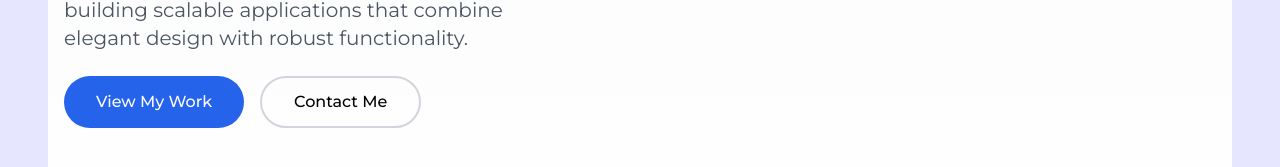
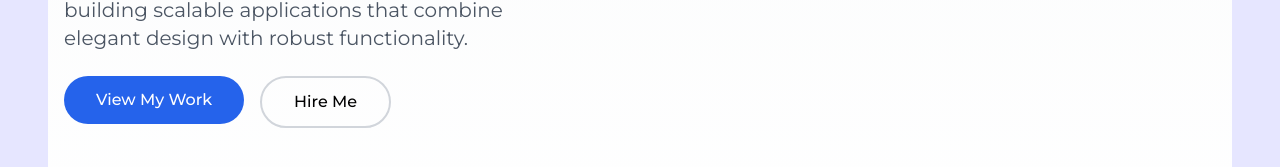
Before and after one commit to Megagig/Megagig_Blog, a React (Vite) app: page / in a window 1280 px wide. Shown: the part 424-591 px from the top of the page. Built offline with nearby package versions, Linux system fonts and the light colour scheme; no server answers.

Commit message:
Add links to the buttons in the Hero section

```diff
--- a/src/pages/Home/components/Hero.jsx
+++ b/src/pages/Home/components/Hero.jsx
@@ -1,5 +1,6 @@
 import { Github, Linkedin, Twitter } from 'lucide-react';
 import Image from '../../../components/Image';
+import { Link } from 'react-router-dom';
 
 const Hero = () => {
   return (
@@ -17,12 +18,17 @@
               combine elegant design with robust functionality.
             </p>
             <div className="flex gap-4">
-              <button className="bg-blue-600 text-white px-8 py-3 rounded-full font-medium hover:bg-blue-700 transition">
-                View My Work
-              </button>
-              <button className="border-2 border-gray-300 px-8 py-3 rounded-full font-medium hover:border-blue-600 hover:text-blue-600 transition">
-                Contact Me
-              </button>
+              <Link to="/portfolio">
+                <button className="bg-blue-600 text-white px-8 py-3 rounded-full font-medium hover:bg-blue-700 transition">
+                  View My Work
+                </button>
+              </Link>
+
+              <Link to="/contact">
+                <button className="border-2 border-gray-300 px-8 py-3 rounded-full font-medium hover:border-blue-600 hover:text-blue-600 transition">
+                  Hire Me
+                </button>
+              </Link>
             </div>
             <div className="flex gap-6 pt-4">
               <a
```
